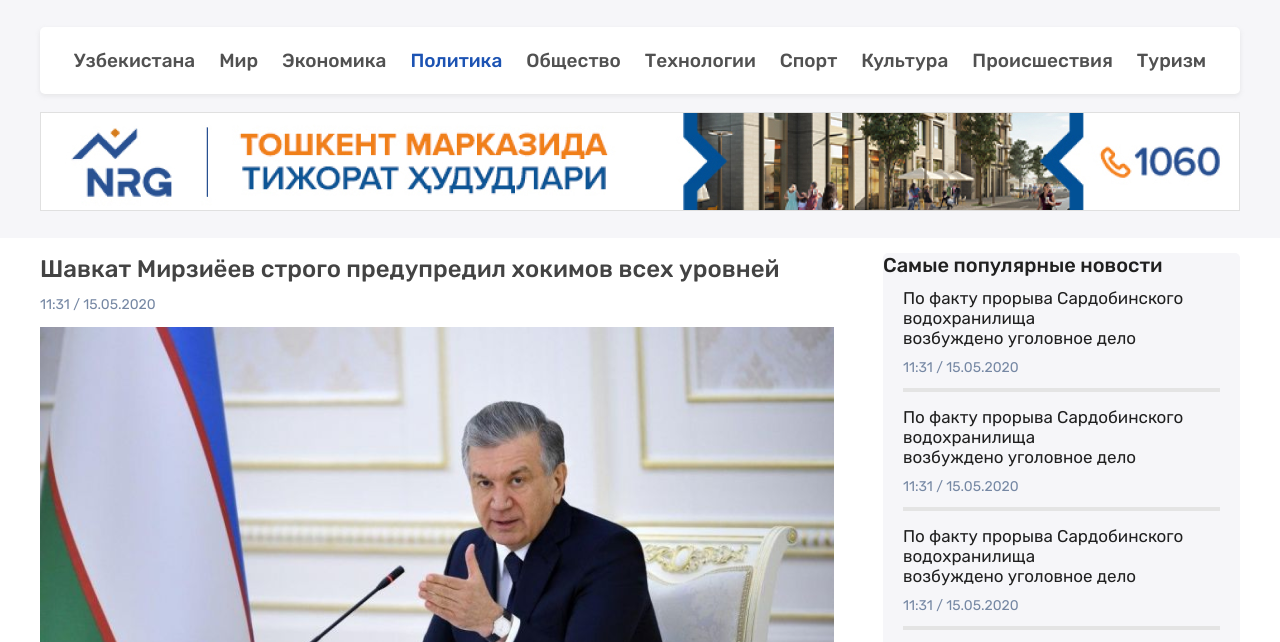
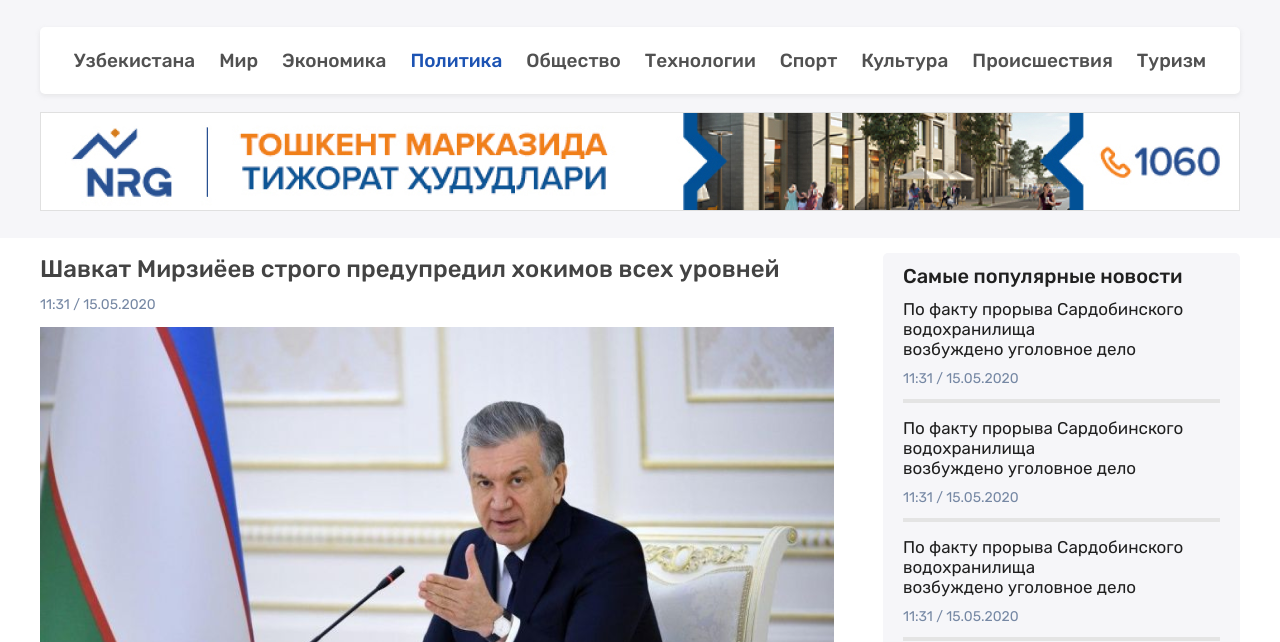
Before and after one commit to dastanAmanov/namanganliklar24, a plain HTML site: page article.html in a window 1280 px wide. Shown: the part 97-739 px from the top of the page. Drawn offline with Linux system fonts and the light colour scheme.

Commit message:
first commit

```diff
--- a/style.css
+++ b/style.css
@@ -579,7 +579,7 @@ img{
 
 
 /* --------------------
-    FOOTER START
+    NEWS START
 ----------------------- */
 .row_block{
     display: flex;
@@ -631,6 +631,7 @@ img{
     font-size: 20px;
     line-height: 24px;
     color: #202020;
+    margin: 11px 0 10px 20px;
 
 }
 .row_right__subtitle{
```
